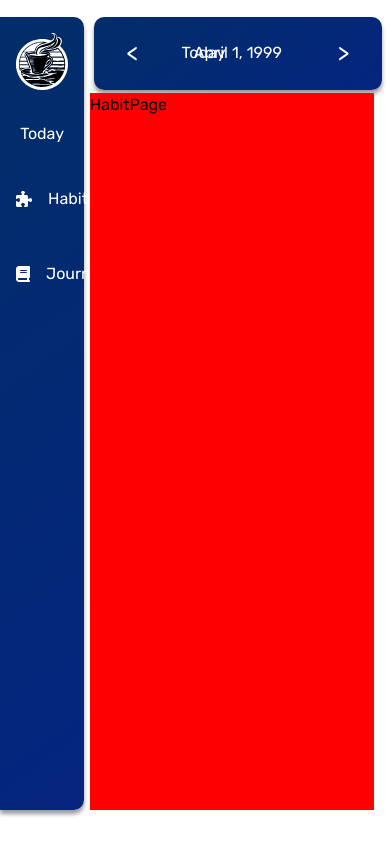
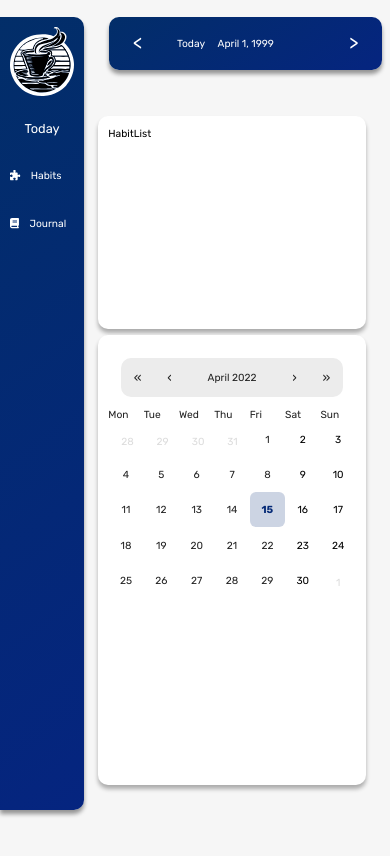
Before and after one commit to Jrwolf99/Coffee-Haus, a React (Create React App) app: page / in a window 390 px wide. Shown: the top 856 px of the page. Built offline with nearby package versions, Linux system fonts and the light colour scheme.

Commit message:
fixed some css

```diff
--- a/package.json
+++ b/package.json
@@ -10,6 +10,7 @@
     "@testing-library/react": "^13.0.1",
     "@testing-library/user-event": "^13.5.0",
     "react": "^18.0.0",
+    "react-calendar": "^3.7.0",
     "react-dom": "^18.0.0",
     "react-router-dom": "^6.3.0",
     "react-scripts": "5.0.1",
--- a/src/components/App.jsx
+++ b/src/components/App.jsx
@@ -6,7 +6,7 @@ import styled from "styled-components";
 //styles
 import "../globalstyles/typography.css";
 import "../globalstyles/globalreset.css";
-import "../globalstyles/variables.css";
+import "../globalstyles/Global.css";
 
 //components
 import SideNav from "./SideNav/SideNav";
@@ -14,7 +14,20 @@ import DateNav from "./DateNav/DateNav";
 import HabitPage from "./HabitPage/HabitPage";
 import JournalPage from "./JournalPage/JournalPage";
 
-const StyledApp = styled.div``;
+const StyledApp = styled.div`
+
+`;
+
+
+const StyledWorkspace = styled.div`
+    width: 72vw;
+    height: 80vh;
+    position: absolute;
+    top: 13vh;
+    left: 23.5vw;
+`;
+
+
 
 export default function App() {
   return (
@@ -22,11 +35,14 @@ export default function App() {
       <Router>
         <DateNav />
         <SideNav />
-        <Routes>
-          <Route path="/" element={<HabitPage />} />
-          <Route path="/habit" element={<HabitPage />} />
-          <Route path="/journal" element={<JournalPage />} />
-        </Routes>
+        <StyledWorkspace>
+          <Routes>
+            <Route path="/" element={<HabitPage />} />
+            <Route path="/habit" element={<HabitPage />} />
+            <Route path="/journal" element={<JournalPage />} />
+          </Routes>
+
+        </StyledWorkspace>
       </Router>
     </StyledApp>
   );
--- a/src/components/DateNav/DateNav.jsx
+++ b/src/components/DateNav/DateNav.jsx
@@ -20,6 +20,13 @@ const StyledDateNav = styled.div`
   box-shadow: 0px 4px 4px rgba(0, 0, 0, 0.4);
   border-radius: 10px;
   color: white;
+
+@media (max-width: 900px) {
+  width: 70vw;
+
+}
+
+
 `;
 
 const StyledToday = styled.p`
--- /dev/null
+++ b/src/components/HabitPage/HabitList/HabitList.jsx
@@ -0,0 +1,23 @@
+import React from "react";
+
+
+//packages
+import styled from "styled-components"
+
+
+const StyledHabitList = styled.div`
+
+    height: 100%;
+    background-color: rebeccapurple;
+
+
+`;
+
+
+
+
+export default function HabitList() {
+    return (
+        <StyledHabitList>HabitList</StyledHabitList>
+    )
+}
--- a/src/components/HabitPage/HabitPage.jsx
+++ b/src/components/HabitPage/HabitPage.jsx
@@ -1,21 +1,52 @@
 import React from "react";
+import { Calendar } from "react-calendar";
+
+//styles
+import "../../globalstyles/Calendar.css"
+
 //packages
 import styled from "styled-components"
+import HabitList from "./HabitList/HabitList";
 
 
-//components
+const StyledHabitPage = styled.div`
 
-const StyledHabitPage = styled.div`
-    width: 73vw;
-    height: 85vh;
-    position: absolute;
-    background-color: red;
-    top: 11vh;
-    left: 23vw;
+     display: grid;
+     grid-template-rows: 1fr;
+     grid-template-columns: 1fr 1fr;
+
+     &>* {
+         height: calc(100% - .5rem);
+         margin: .5rem;
+        padding: 1em;
+        background-color: white;
+        box-shadow: 0px 4px 4px rgba(0, 0, 0, 0.3);
+        border-radius: 10px;
+     }
+
+     @media (max-width: 900px) {
+        height: 100%;
+        grid-template-columns: 1fr;
+        grid-template-rows: auto;
+    }
+
 `;
 
-export default function HabitPage() {
+
+
+export default function HabitPage({ day, setDay }) {
     return (
-        <StyledHabitPage>HabitPage</StyledHabitPage>
+        <StyledHabitPage>
+
+            <HabitList />
+            <Calendar
+                onChange={setDay}
+                value={day}
+                minDate={new Date(2015, 1, 1)}
+                maxDate={new Date(2035, 1, 1)}
+                minDetail="month"
+            />
+
+        </StyledHabitPage>
     )
 }
--- a/src/components/JournalPage/JournalCard/JournalCard.jsx
+++ b/src/components/JournalPage/JournalCard/JournalCard.jsx
@@ -9,7 +9,7 @@ const StyledJournalCard = styled.div`
   padding: 1em;
   margin: .5rem;
   background-color: white;
-  box-shadow: 0px 6px 6px rgba(0, 0, 0, 0.3);
+  box-shadow: 0px 4px 4px rgba(0, 0, 0, 0.3);
   border-radius: 10px;
   display: flex;
   flex-direction: column;
@@ -29,6 +29,15 @@ const StyledJournalCard = styled.div`
     border: none;
     outline: none;
 }
+
+&>* {
+    @media (max-width: 900px) {
+
+        font-size: .7rem;
+    }
+
+}
+
 
 `;
 
--- a/src/components/JournalPage/JournalPage.jsx
+++ b/src/components/JournalPage/JournalPage.jsx
@@ -2,19 +2,17 @@ import React from 'react'
 import styled from "styled-components"
 import JournalCard from './JournalCard/JournalCard';
 
-
-
-
 const StyledJournalPage = styled.div`
-    width: 73vw;
-    height: 85vh;
     overflow: auto;
-    position: absolute;
-    top: 11vh;
-    left: 23vw;
     display: grid;
     grid-template-rows: 1fr 1fr;
     grid-template-columns: 1fr 1fr;
+
+    @media (max-width: 900px) {
+        height: 100%;
+        grid-template-columns: 1fr;
+        grid-template-rows: auto;
+    }
 
 `;
 
--- /dev/null
+++ b/src/globalstyles/Calendar.css
@@ -0,0 +1,117 @@
+.react-calendar {
+  max-width: 100%;
+  background-color: #fff;
+  color: #222;
+  border-radius: 8px;
+  font-family: Arial, Helvetica, sans-serif;
+  line-height: 1.125em;
+ }
+
+ .react-calendar__month-view__days__day--weekend {
+  color: black;
+}
+
+.react-calendar__navigation {
+  display: flex;
+  background-color: rgb(236, 236, 236);
+  margin: 1rem;
+  border-radius: 10px;
+}
+.react-calendar__navigation > *{
+  padding: 1em;
+  font-size: 1rem;
+}
+
+ .react-calendar__navigation button:disabled{
+  background: transparent;
+cursor: default;
+}
+
+.react-calendar__navigation button {
+  border-radius: 10px;
+}
+.react-calendar__navigation button:hover {
+  border-radius: 10px;
+  background-color: #f6f6f6;
+}
+
+
+ abbr[title] {
+  text-decoration: none;
+ }
+
+ .react-calendar__tile {
+  max-width: 100%;
+  aspect-ratio: 1/1;
+  padding: 1em 1em;
+  background: none;
+  text-align: center;
+  font-size: .85rem;
+  line-height: 16px;
+}
+
+ .react-calendar__tile:enabled:hover,
+ .react-calendar__tile:enabled:focus {
+  background: #f8f8fa;
+  color: #042976;
+  border-radius: 6px;
+ }
+ .react-calendar__tile--now {
+  background: #04297633;
+  border-radius: 6px;
+  font-weight: bold;
+  color: #042976;
+ }
+ .react-calendar__tile--now:enabled:hover,
+ .react-calendar__tile--now:enabled:focus {
+  background: #04297633;
+  border-radius: 6px;
+  font-weight: bold;
+  color: #042976;
+ }
+ .react-calendar__tile--hasActive:enabled:hover,
+ .react-calendar__tile--hasActive:enabled:focus {
+  background: #f8f8fa;
+ }
+ .react-calendar__tile--active {
+  background: #042976;
+  border-radius: 6px;
+  font-weight: bold;
+  color: white;
+ }
+ .react-calendar__tile--active:enabled:hover,
+ .react-calendar__tile--active:enabled:focus {
+  background: #042976;
+  color: white;
+ }
+ .react-calendar--selectRange .react-calendar__tile--hover {
+  background-color: #f8f8fa;
+ }
+ .react-calendar__tile--range {
+  background: #f8f8fa;
+  color: #042976;
+  border-radius: 0;
+ }
+ .react-calendar__tile--rangeStart {
+  border-radius: 6px;
+
+  background: #042976;
+  color: white;
+ }
+ .react-calendar__tile--rangeEnd {
+  border-radius: 6px;
+  background: #042976;
+  color: white;
+ }
+
+ .react-calendar__month-view__days__day--neighboringMonth {
+  color: rgba(128, 128, 128, 0.275);
+  border-radius: 6px;
+  border: 2px solid transparent;
+  pointer-events: none;
+
+}
+.react-calendar__month-view__days__day--neighboringMonth:hover {
+  border-radius: 6px;
+  border: 2px solid transparent;
+}
--- /dev/null
+++ b/src/globalstyles/Global.css
@@ -0,0 +1,11 @@
+
+
+:root {
+    --gradient-blue: linear-gradient(144.59deg, #00345a -63.5%, #1100d7 481.28%);
+    --gradient-blue--dark: linear-gradient(144.59deg, #002139 -63.5%, #0d0097 481.28%);
+    --my-blue: #042976;
+  }
+
+body {
+    background-color: #f6f6f6;
+}
--- a/src/globalstyles/typography.css
+++ b/src/globalstyles/typography.css
@@ -15,3 +15,11 @@ textarea {
 textarea {
   font-size: 0.7rem;
 }
+
+
+@media (max-width: 900px) {
+  * {
+  font-size: 0.8rem;
+  }
+
+}
--- a/src/globalstyles/variables.css
+++ /dev/null
@@ -1,8 +0,0 @@
-
-
-
-:root {
-  --gradient-blue: linear-gradient(144.59deg, #00345a -63.5%, #1100d7 481.28%);
-  --gradient-blue--dark: linear-gradient(144.59deg, #002139 -63.5%, #0d0097 481.28%);
-  --my-blue: #042976;
-}
```
Also changed, not shown: 1 other file (tests, documents, lock files or other folders).
